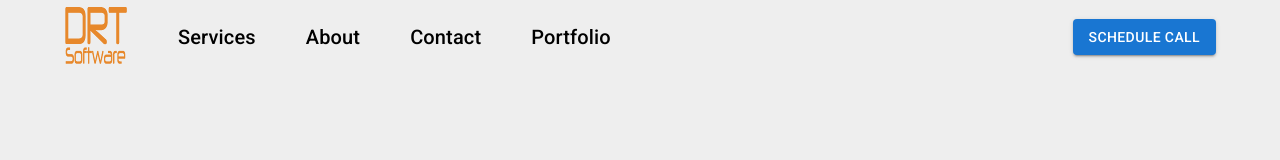
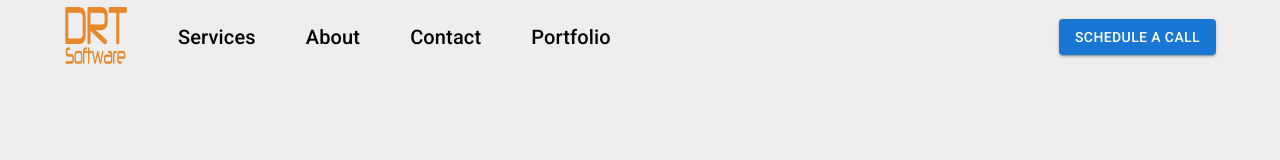
Before and after one commit to DoctorTone/landing-drt, a React (Vite) app: page / in a window 1280 px wide. Shown: the top 160 px of the page. Built offline with nearby package versions, Linux system fonts and the light colour scheme.

Commit message:
Update navbar text

```diff
--- a/src/components/NavBar.tsx
+++ b/src/components/NavBar.tsx
@@ -74,7 +74,7 @@ const NavBar = () => {
             </Typography>
           </Box>
           <Box sx={{ display: "flex", flexGrow: 0, ml: "auto" }}>
-            <Button variant="contained">Schedule call</Button>
+            <Button variant="contained">Schedule a call</Button>
           </Box>
         </Toolbar>
       </AppBar>
```
